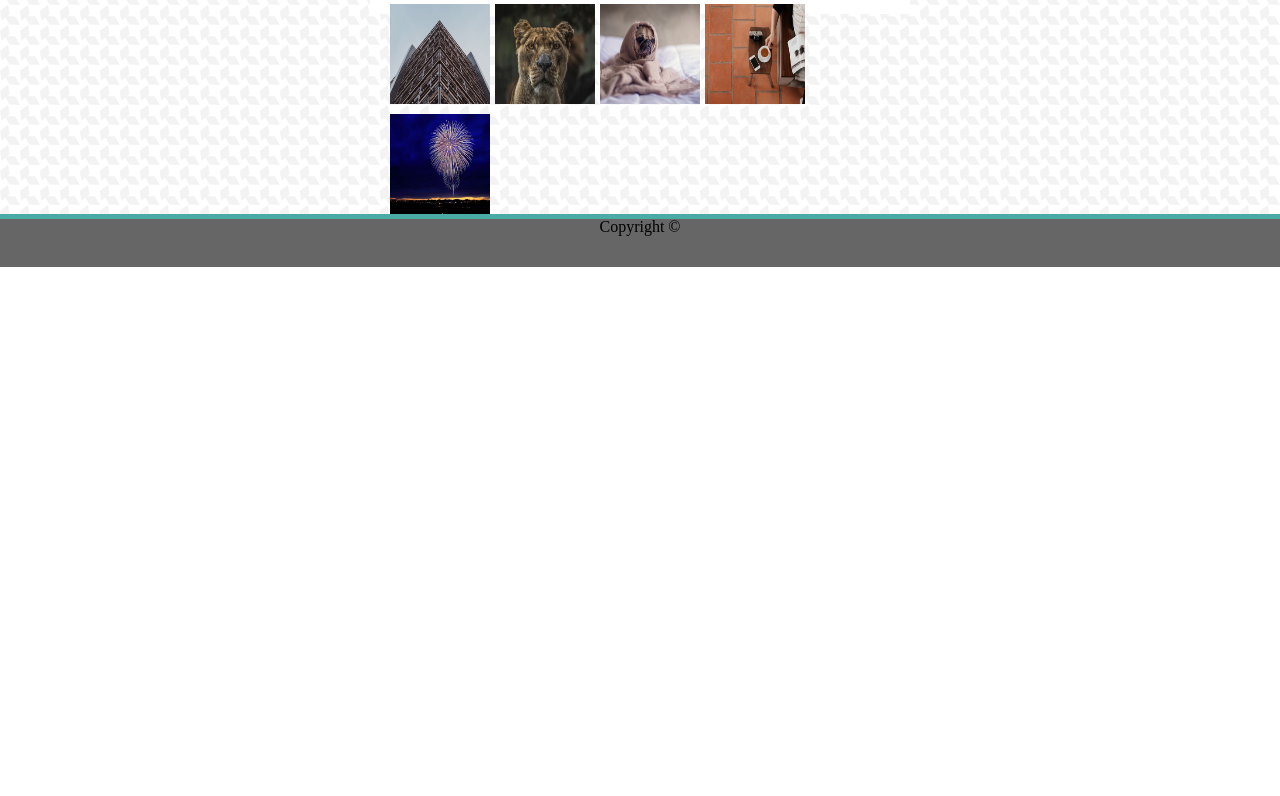
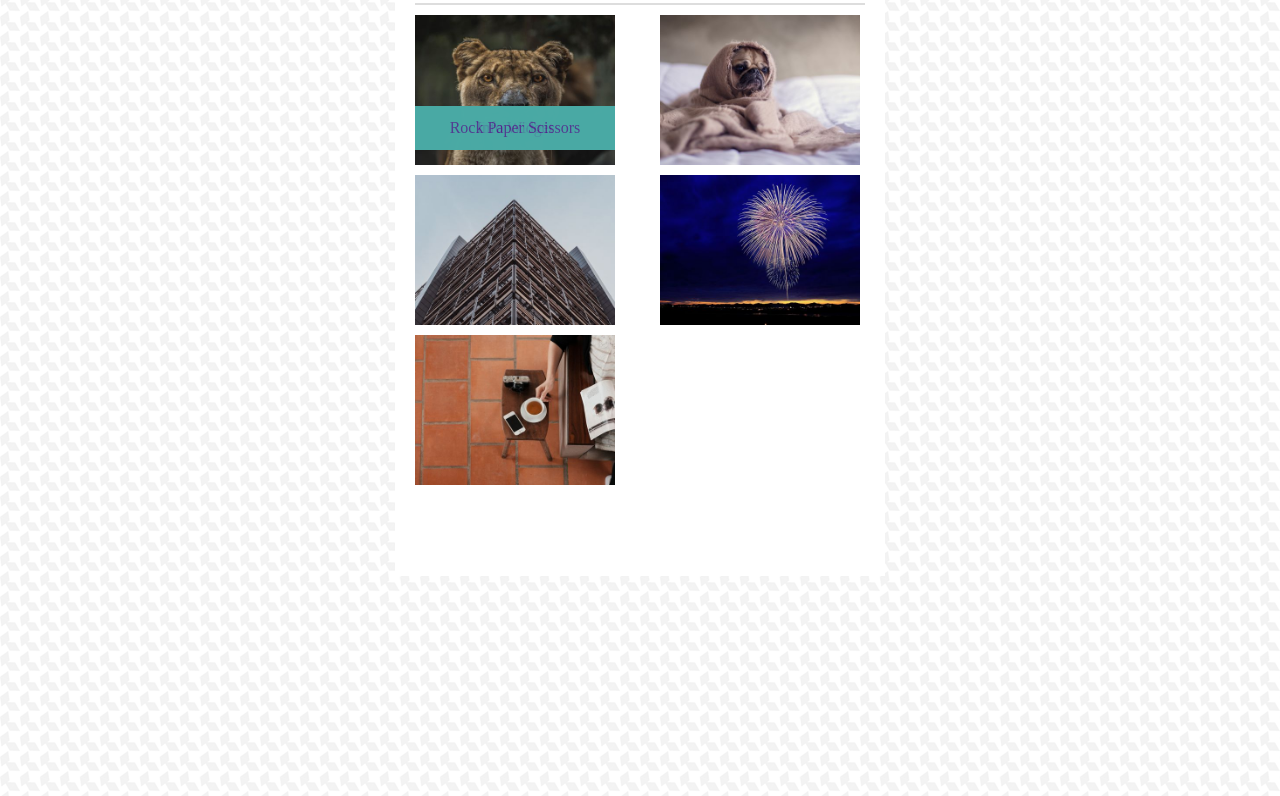
Before and after one commit to ebeaudet/Basic-Portfolio, a plain HTML site: page portfolio.html in a window 1280 px wide. Shown: the part 201-997 px from the top of the page. Before the commit the page ends 800 px from the top, so only its background shows below. Drawn offline with Linux system fonts and the light colour scheme.

Commit message:
images and css for portfolio page

```diff
--- a/assets/css/style.css
+++ b/assets/css/style.css
@@ -2,6 +2,11 @@
 .top-container {
     width: 960px;
     margin: 0 auto;
+}
+
+.link-container {
+    float:right;
+    padding-top: 20px;
 }
 
 .header {
@@ -20,10 +25,23 @@
 }
 
 .about-link, .portfolio-link, .contact-link {
-    float:right;
     padding: 8px;
     padding-top: 50px;
+    height:25px;
 }
+
+
+.portfolio {
+    background: white;
+	width: 450px;
+    margin: auto;
+    margin-top: 25px;
+    margin-bottom: 300px;
+    padding: 20px;
+    position: relative;
+    height:600px;
+}
+
 
 .pic-info{
     background: white;
@@ -98,7 +116,7 @@ footer{
 
 .contact-form{
     background: white;
-	width: 800px;
+	width: 900px;
     margin: auto;
     margin-top: 25px;
     margin-bottom: 500px;
@@ -106,16 +124,96 @@ footer{
     position: relative;
 }
 
+.form {
+    padding-top:20px;
+}
+
 .textbox{
     height: 20px;
-    width: 700px;
+    width: 875px;
     padding-top:10px;
 }
 
-.Portfolio {
-    background: white;
-	width: 500px;
-    margin: 0 auto;
-    padding: 20px;
+#txtMessage {
+    height: 100px;
+}
+
+.btnSubmit {
+    background-color: #4aaaa5;
+    color:white;
+}
+
+.imgHangman, .imgTriviaGame, .imgRPS {
+    float: left;
     position: relative;
+    height:150px;
+    width:200px;
+    clear: both;
 }
+
+
+.imgInfoWidget, .imgRPGGame {
+    float: right;
+    position: relative;
+    height:150px;
+    width:200px;
+}
+
+
+.lblHangman {
+    position: absolute;
+	background: #4aaaa5;
+	padding-top: 10px;
+	padding-bottom: 10px;
+    top: 160px;
+    width:200px;
+	text-align: center;
+	opacity: .75;
+}
+
+
+.lblRPGGame {
+    position: absolute;
+	background: #4aaaa5;
+	padding-top: 10px;
+	padding-bottom: 10px;
+    top: 160px;
+    width:200px;
+	text-align: center;
+	opacity: .75;
+}
+
+
+.lbltriviaGame {
+    position: absolute;
+	background: #4aaaa5;
+	padding-top: 10px;
+	padding-bottom: 10px;
+    top: 160px;
+    width:200px;
+	text-align: center;
+	opacity: .75;
+}
+
+.lblInfoWidget {
+    position: absolute;
+	background: #4aaaa5;
+	padding-top: 10px;
+	padding-bottom: 10px;
+    top: 160px;
+    width:200px;
+	text-align: center;
+	opacity: .75;
+}
+
+
+.lblRPS {
+    position: absolute;
+	background: #4aaaa5;
+	padding-top: 10px;
+	padding-bottom: 10px;
+    top: 160px;
+    width:200px;
+	text-align: center;
+	opacity: .75;
+}
--- a/portfolio.html
+++ b/portfolio.html
@@ -14,37 +14,62 @@
             <h1 class="name">
                 Ed Beaudet
             </h1>
-            <a class="about-link" href="./index.html"> About</a>
-            <a class="portfolio-link" href="./portfolio.html"> Portfolio</a>
-            <a class="contact-link" href="./contact.html"> Contact</a>
-
+            <div class="link-container">
+                <a class="about-link" href="./index.html"> About</a>
+                <a class="portfolio-link" href="./portfolio.html"> Portfolio</a>
+                <a class="contact-link" href="./contact.html"> Contact</a>
+            </div>
         </header>
     </div>
     <section class="middle-container">
         <div class="aboutMe">
-            <section class="Portfolio">
+            <section class="portfolio">
                 <h1 class="pageHeading">
                     Portfolio
                 </h1>
-                <div>
-                    <img src="assets/images/354.jpg">
+                <div class="divHangman">
+                    <a class="aHangmanimg" >
+                        <img class="imgHangman" src="assets/images/Hangman.jpg" alt="Hangman">
+                    </a>
+                    <a href="" target="_blank">
+                        <p class="lblHangman">Hangman</p>
+                    </a>
                 </div>
-                <div>
-                    <img src="assets/images/354 (1).jpg" />
+                <div class="divRPGGame">
+                    <a class="aRPGimg">
+                        <img class="imgRPGGame" src="assets/images/RPG.jpg" alt="RPGGame">
+                    </a>
+                    <a href="" target="_blank">
+                        <p class="lblRPGGame">RPG Game</p>
+                    </a>
                 </div>
-                <div>
-                    <img src="assets/images/354 (2).jpg" />
+                <div class="divTriviaGame">
+                    <a class="aTriviaimg">
+                        <img class="imgTriviaGame" src="assets/images/Trivia.jpg" alt="Trivia Game">
+                    </a>
+                    <a href="" target="_blank">
+                        <p class="lbltriviaGame">Trivia Game</p>
+                    </a>
                 </div>
-                <div>
-                    <img src="assets/images/354 (3).jpg" />
+                <div class="divInfoWidget">
+                    <a class="aInfoWidgetimg" >
+                        <img class="imgInfoWidget" src="assets/images/Info.jpg" alt="InfoWidget">
+                    </a>
+                    <a href="" target="_blank">
+                        <p class="lblInfoWidget">Info Widget</p>
+                    </a>
                 </div>
-                <div>
-                    <img src="assets/images/354 (4).jpg" />
+                <div class="divRPS">
+                    <a class="aRPSimg">
+                        <img class="imgRPS" src="assets/images/RPS.jpg" alt="RPS">
+                    </a>
+                    <a href="" target="_blank">
+                        <p class="lblRPS">Rock Paper Scissors</p>
+                    </a>
                 </div>
-            </div>
-        </section>
+            </section>
+        </div>
     </section>
-
     <footer>
         Copyright ©
     </footer>
```
Also changed, not shown: contact.html (+7 -5 lines), index.html (+5 -6 lines), assets/images/Hangman.jpg (renamed from assets/images/354 (1).jpg), assets/images/Info.jpg (renamed from assets/images/354 (4).jpg), assets/images/RPG.jpg (renamed from assets/images/354 (2).jpg), assets/images/RPS.jpg (renamed from assets/images/354 (3).jpg), assets/images/Trivia.jpg (renamed from assets/images/354.jpg).
